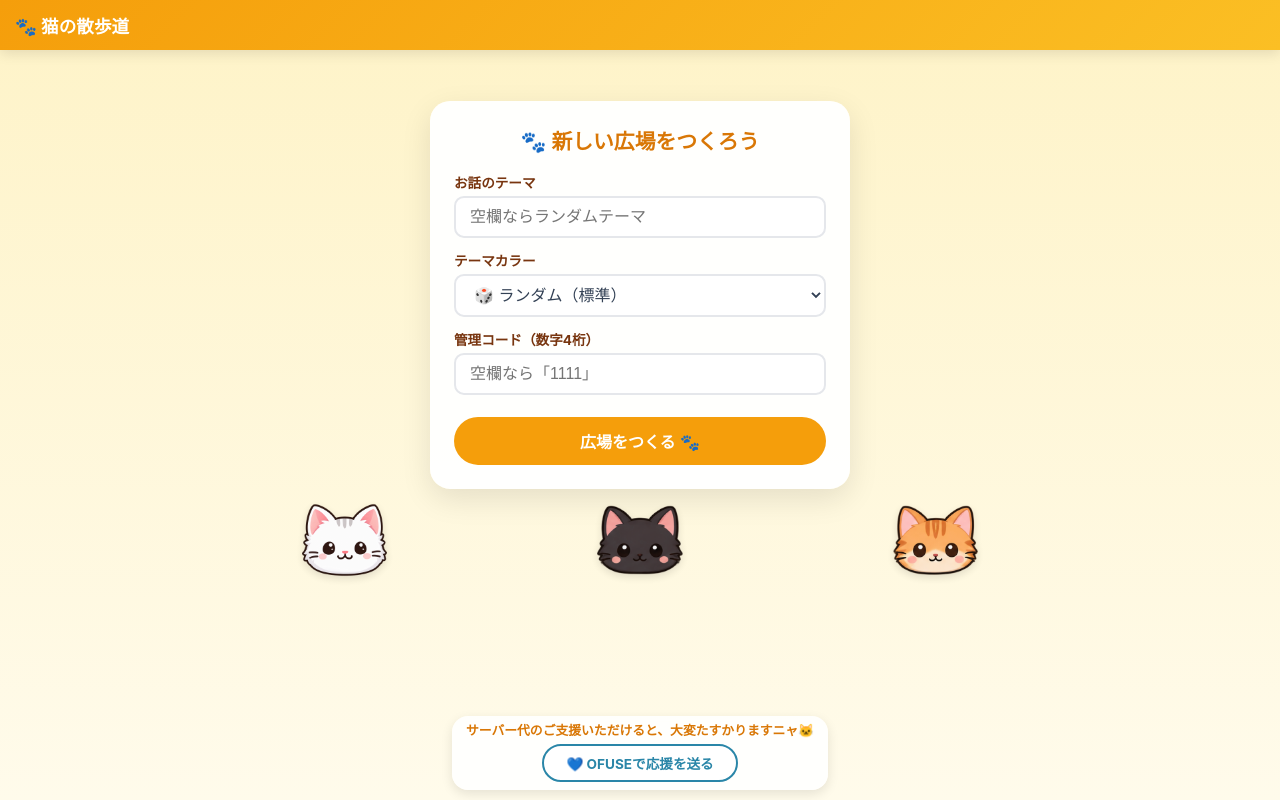
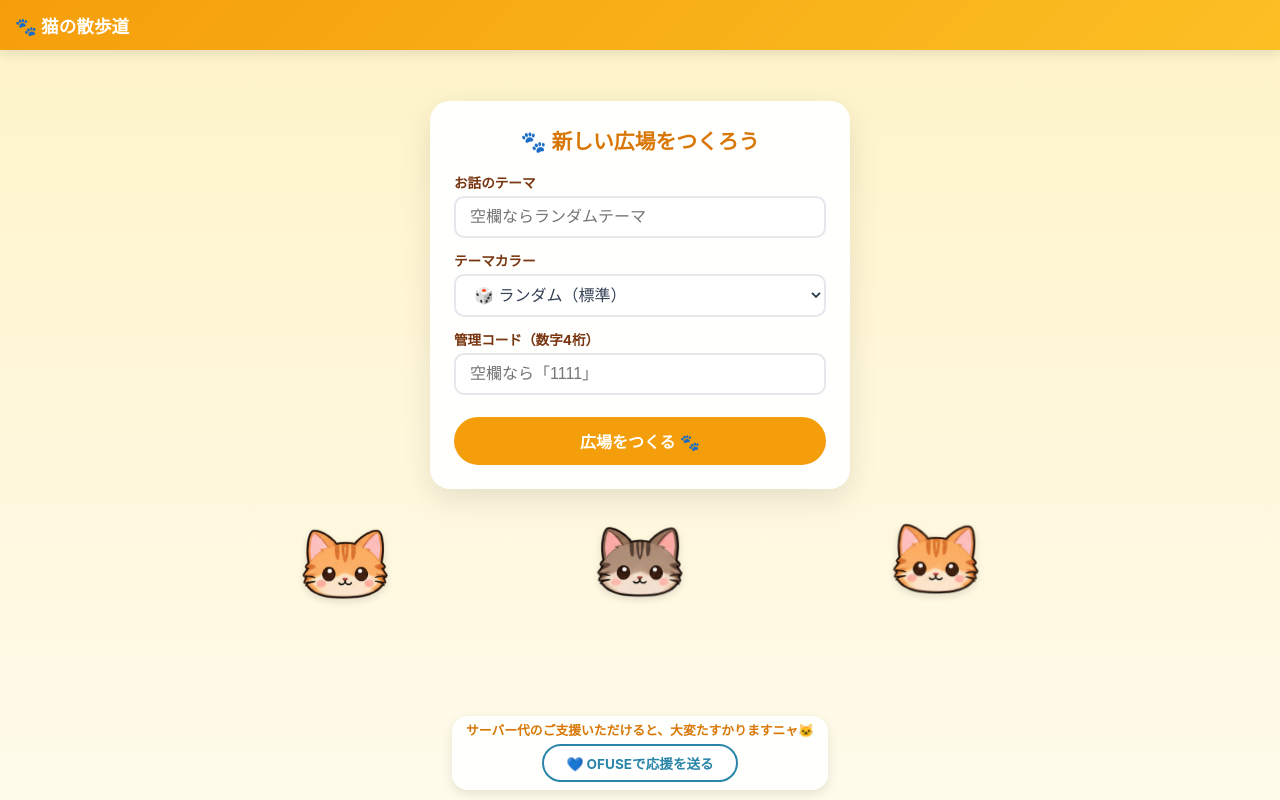
Before and after one commit to hinabow-eng/neko-neko-pot, a plain HTML site: page index.html in a window 1280 px wide. Drawn offline with Linux system fonts and the light colour scheme.

Commit message:
Update index.html

```diff
--- a/index.html
+++ b/index.html
@@ -798,7 +798,16 @@
             const headerBottom = header ? header.getBoundingClientRect().bottom : 0;
             const safeTop = Math.max(headerBottom + 8, 8);
             const size = 45 * getCatGrowthScale(50);
-            const types = ['white', 'black', 'orange_tabby'];
+            // 6種類は同じ確率、longhairだけ出現率を半分にする
+            const typeWeights = [
+                ['cream', 1], ['kiji_tabby', 1], ['orange_tabby', 1],
+                ['saba_tabby', 1], ['tuxedo', 1], ['white', 1], ['longhair', 0.5]
+            ];
+            const weightedTypes = typeWeights.flatMap(([type, weight]) =>
+                Array.from({ length: weight === 0.5 ? 1 : 2 }, () => type)
+            );
+            const pickType = () => weightedTypes[Math.floor(Math.random() * weightedTypes.length)];
+            const types = Array.from({ length: 3 }, pickType);
             const spread = size * 1.5;
             const rangeLeft = Math.max(6, lobbyRect.left - spread);
             const rangeRight = Math.min(viewportW - size - 6, lobbyRect.right + spread - size);
@@ -809,7 +818,9 @@
             const supportRect = supportBox ? supportBox.getBoundingClientRect() : null;
             const maxY = Math.min(viewportH - size - 8,
                 supportRect ? supportRect.top - size - 8 : viewportH - size - 8);
-            const y = Math.max(safeTop, Math.min(maxY, lobbyRect.bottom + 8));
+            // 白いメニュー枠の下から約32px（従来の8px間隔の約4倍）
+            const menuCatGap = 32;
+            const y = Math.max(safeTop, Math.min(maxY, lobbyRect.bottom + menuCatGap));
 
             const cats = types.map((type, i) => ({ type, left: xPositions[i], top: y, size }));
             cats.forEach(cat => {
@@ -822,7 +833,7 @@
                 wrap.style.top = `${cat.top}px`;
                 wrap.style.setProperty('--top-cat-size', `${cat.size}px`);
                 wrap.style.setProperty('--float-duration', '4.8s');
-                wrap.style.animation = 'none';
+                // 広場の猫と同じように、ゆっくり上下にふわふわさせる
                 wrap.style.setProperty('--float-delay', `${-0.6 * cats.indexOf(cat)}s`);
                 wrap.style.setProperty('--tilt', '0deg');
 
```
